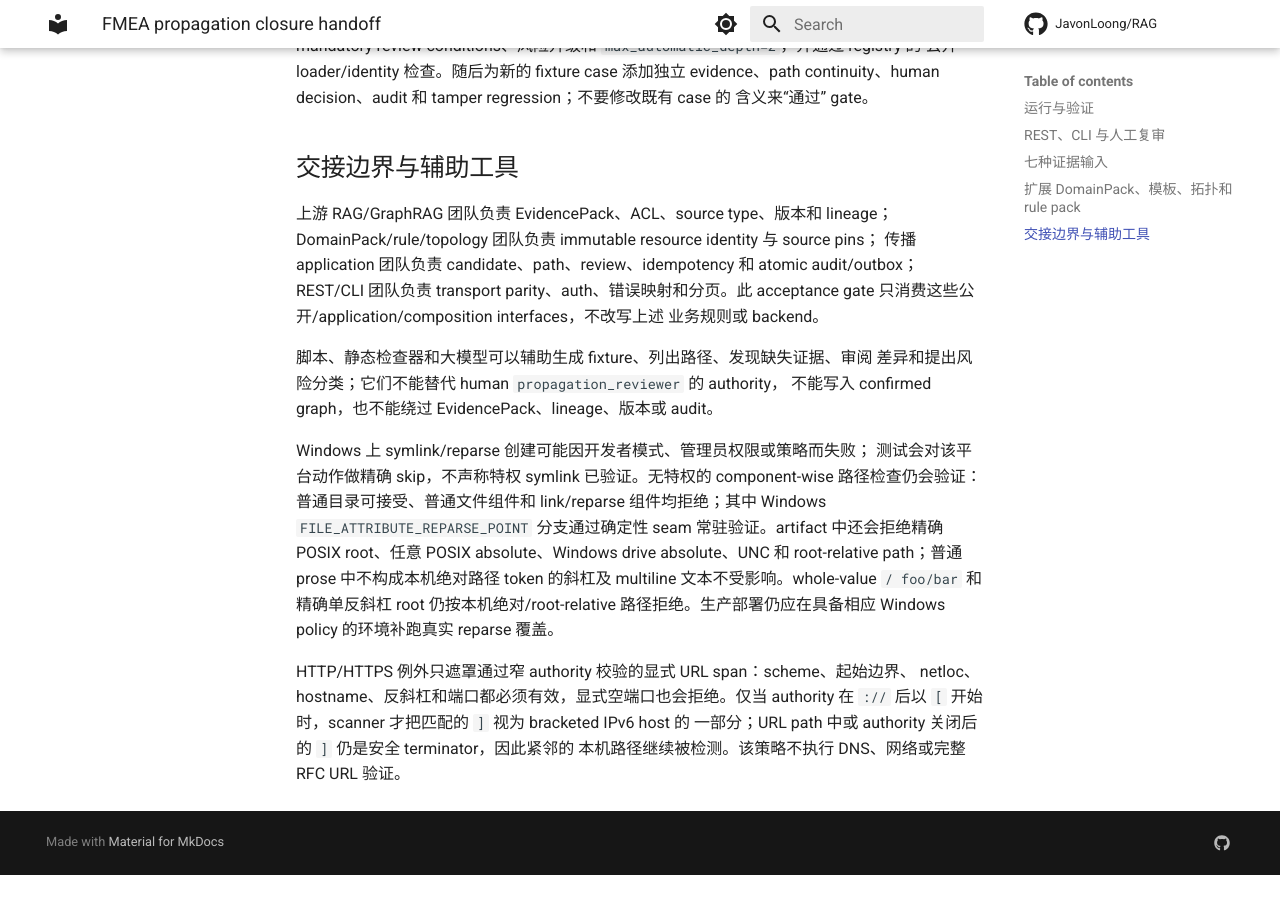
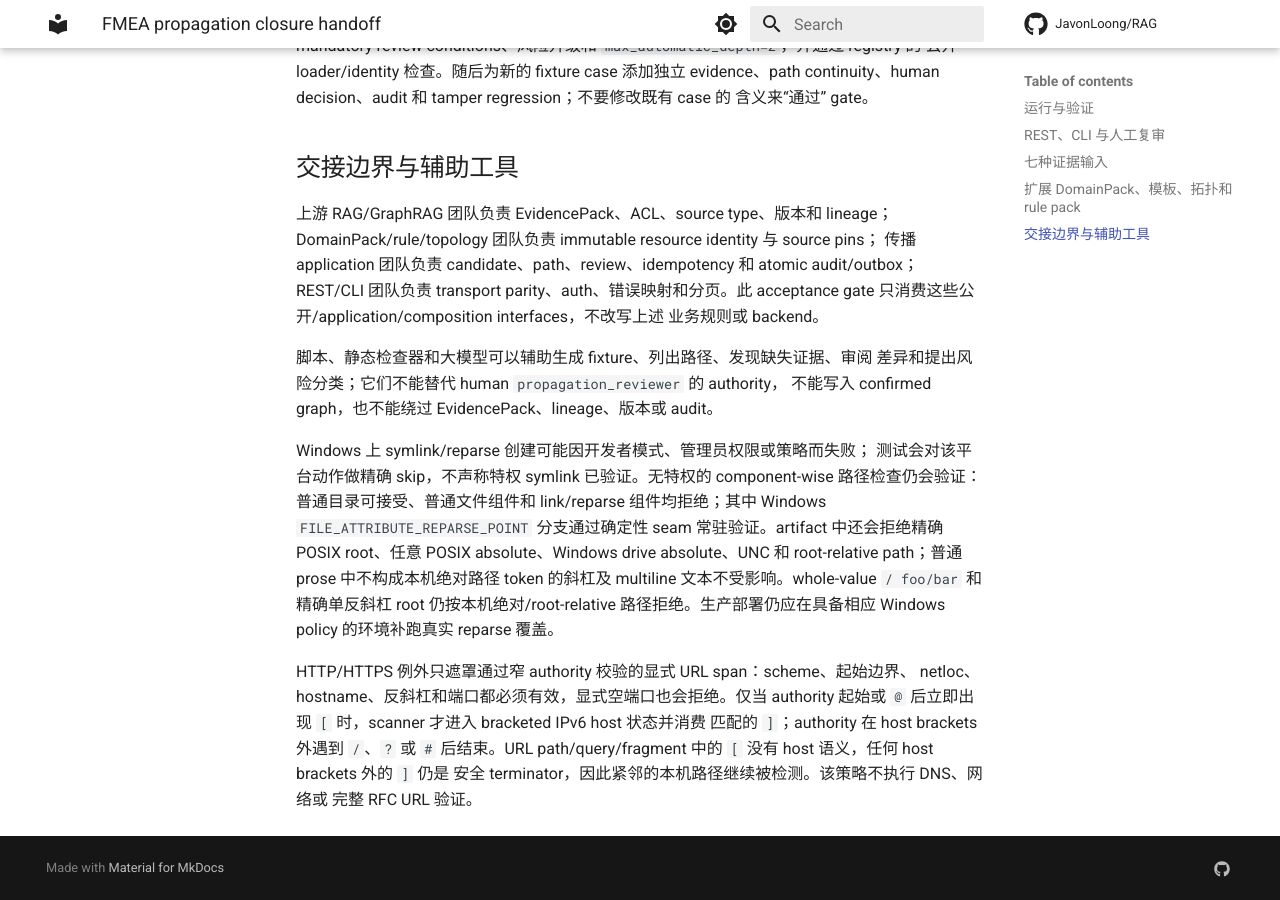
Before and after one commit to JavonLoong/RAG, an MkDocs documentation site: the page built from docs/handoff/fmea-propagation-closure.md, in a window 1280 px wide and 900 px high, scrolled down 2953 px. Built offline with MkDocs 1.6.1 and Material for MkDocs 9.7.7, drawn with Linux system fonts in a browser that asks for light colours; comment, search, counter and statistics services are not loaded; before the commit the page ends 3828 px from its top, so only the background shows below that.

Commit message:
fix(fmea): scan ipv6 url authority

```diff
--- a/docs/handoff/fmea-propagation-closure.md
+++ b/docs/handoff/fmea-propagation-closure.md
@@ -142,6 +142,8 @@ policy 的环境补跑真实 reparse 覆盖。
 
 HTTP/HTTPS 例外只遮罩通过窄 authority 校验的显式 URL span：scheme、起始边界、
 netloc、hostname、反斜杠和端口都必须有效，显式空端口也会拒绝。仅当 authority
-在 `://` 后以 `[` 开始时，scanner 才把匹配的 `]` 视为 bracketed IPv6 host 的
-一部分；URL path 中或 authority 关闭后的 `]` 仍是安全 terminator，因此紧邻的
-本机路径继续被检测。该策略不执行 DNS、网络或完整 RFC URL 验证。
+起始或 `@` 后立即出现 `[` 时，scanner 才进入 bracketed IPv6 host 状态并消费
+匹配的 `]`；authority 在 host brackets 外遇到 `/`、`?` 或 `#` 后结束。URL
+path/query/fragment 中的 `[` 没有 host 语义，任何 host brackets 外的 `]` 仍是
+安全 terminator，因此紧邻的本机路径继续被检测。该策略不执行 DNS、网络或
+完整 RFC URL 验证。
```
Also changed, not shown: 2 other files.
